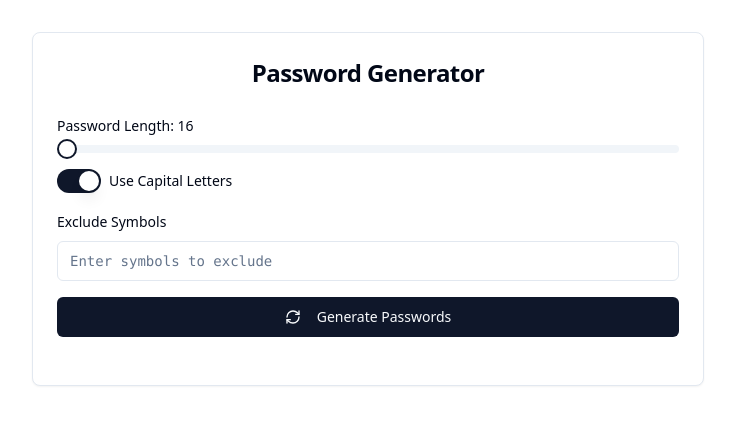
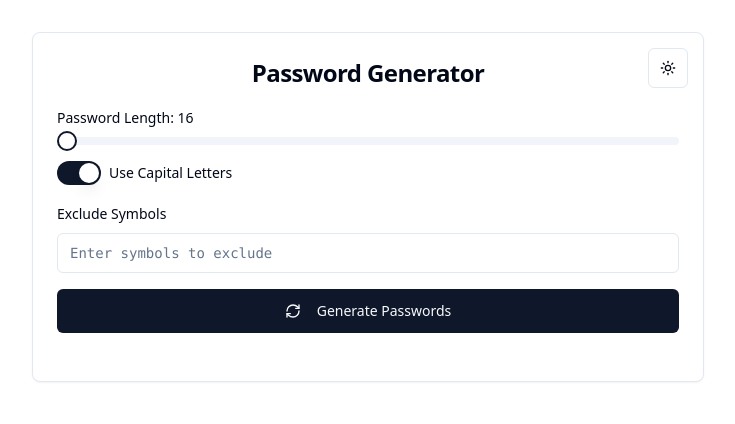
Before and after one commit to JPIL145/readable-passwordgenerator, a React (Vite) app: page / in a window 1280 px wide. Shown: the top 424 px of the page, without its empty margins (272-1007 px from the left). Built offline with nearby package versions, Linux system fonts and the light colour scheme.

Commit message:
Add dark mode button and UI improvements
Implemented a dark mode toggle button and enhanced the overall UI design for a more professional appearance.
[skip gpt_engineer]

```diff
--- a/src/App.tsx
+++ b/src/App.tsx
@@ -1,6 +1,7 @@
 import { Toaster } from "@/components/ui/toaster";
 import { Toaster as Sonner } from "@/components/ui/sonner";
 import { TooltipProvider } from "@/components/ui/tooltip";
+import { ThemeProvider } from "@/components/theme-provider";
 import { QueryClient, QueryClientProvider } from "@tanstack/react-query";
 import { BrowserRouter, Routes, Route } from "react-router-dom";
 import Index from "./pages/Index";
@@ -9,6 +10,7 @@ const queryClient = new QueryClient();
 
 const App = () => (
   <QueryClientProvider client={queryClient}>
+    <ThemeProvider defaultTheme="system" enableSystem>
       <TooltipProvider>
         <Toaster />
         <Sonner />
@@ -18,6 +20,7 @@ const App = () => (
           </Routes>
         </BrowserRouter>
       </TooltipProvider>
+    </ThemeProvider>
   </QueryClientProvider>
 );
 
--- /dev/null
+++ b/src/components/theme-provider.tsx
@@ -0,0 +1,75 @@
+import { createContext, useContext, useEffect, useState } from "react"
+
+type Theme = "dark" | "light" | "system"
+
+type ThemeProviderProps = {
+  children: React.ReactNode
+  defaultTheme?: Theme
+  storageKey?: string
+  enableSystem?: boolean
+}
+
+type ThemeProviderState = {
+  theme: Theme
+  setTheme: (theme: Theme) => void
+}
+
+const initialState: ThemeProviderState = {
+  theme: "system",
+  setTheme: () => null,
+}
+
+const ThemeProviderContext = createContext<ThemeProviderState>(initialState)
+
+export function ThemeProvider({
+  children,
+  defaultTheme = "system",
+  storageKey = "vite-ui-theme",
+  enableSystem = true,
+  ...props
+}: ThemeProviderProps) {
+  const [theme, setTheme] = useState<Theme>(
+    () => (localStorage.getItem(storageKey) as Theme) || defaultTheme
+  )
+
+  useEffect(() => {
+    const root = window.document.documentElement
+
+    root.classList.remove("light", "dark")
+
+    if (theme === "system" && enableSystem) {
+      const systemTheme = window.matchMedia("(prefers-color-scheme: dark)")
+        .matches
+        ? "dark"
+        : "light"
+
+      root.classList.add(systemTheme)
+      return
+    }
+
+    root.classList.add(theme)
+  }, [theme, enableSystem])
+
+  const value = {
+    theme,
+    setTheme: (theme: Theme) => {
+      localStorage.setItem(storageKey, theme)
+      setTheme(theme)
+    },
+  }
+
+  return (
+    <ThemeProviderContext.Provider {...props} value={value}>
+      {children}
+    </ThemeProviderContext.Provider>
+  )
+}
+
+export const useTheme = () => {
+  const context = useContext(ThemeProviderContext)
+
+  if (context === undefined)
+    throw new Error("useTheme must be used within a ThemeProvider")
+
+  return context
+}
--- a/src/pages/Index.tsx
+++ b/src/pages/Index.tsx
@@ -5,15 +5,16 @@ import { Slider } from "@/components/ui/slider";
 import { Switch } from "@/components/ui/switch";
 import { Input } from "@/components/ui/input";
 import { Label } from "@/components/ui/label";
-import { Check, Copy, RefreshCw } from "lucide-react";
+import { Check, Copy, Moon, RefreshCw, Sun } from "lucide-react";
 import { useToast } from "@/hooks/use-toast";
 import { words } from "@/data/wordDatabase";
+import { useTheme } from "next-themes";
 
-// Symbols that look similar are excluded by default
 const availableSymbols = "!@#$%^&*()_+-=[]{}|;:,.<>?";
 
 const Index = () => {
   const { toast } = useToast();
+  const { theme, setTheme } = useTheme();
   const [passwords, setPasswords] = useState<string[]>([]);
   const [passwordLength, setPasswordLength] = useState<number>(16);
   const [useCapitals, setUseCapitals] = useState(true);
@@ -80,23 +81,36 @@ const Index = () => {
   };
 
   return (
-    <div className="min-h-screen bg-background p-4 md:p-8">
-      <Card className="max-w-2xl mx-auto">
-        <CardHeader>
-          <CardTitle className="text-2xl font-bold text-center">
+    <div className="min-h-screen bg-background p-4 md:p-8 transition-colors duration-200">
+      <div className="max-w-2xl mx-auto relative">
+        <Button
+          variant="outline"
+          size="icon"
+          className="absolute right-4 top-4"
+          onClick={() => setTheme(theme === "dark" ? "light" : "dark")}
+        >
+          <Sun className="h-[1.2rem] w-[1.2rem] rotate-0 scale-100 transition-all dark:-rotate-90 dark:scale-0" />
+          <Moon className="absolute h-[1.2rem] w-[1.2rem] rotate-90 scale-0 transition-all dark:rotate-0 dark:scale-100" />
+          <span className="sr-only">Toggle theme</span>
+        </Button>
+
+        <Card className="bg-card">
+          <CardHeader className="pb-4">
+            <CardTitle className="text-2xl font-bold text-center text-foreground">
               Password Generator
             </CardTitle>
           </CardHeader>
           <CardContent className="space-y-6">
             <div className="space-y-4">
               <div className="space-y-2">
-              <Label>Password Length: {passwordLength}</Label>
+                <Label className="text-foreground">Password Length: {passwordLength}</Label>
                 <Slider
                   value={[passwordLength]}
                   onValueChange={(value) => setPasswordLength(value[0])}
                   min={16}
                   max={32}
                   step={1}
+                  className="w-full"
                 />
               </div>
 
@@ -106,40 +120,42 @@ const Index = () => {
                   checked={useCapitals}
                   onCheckedChange={setUseCapitals}
                 />
-              <Label htmlFor="capitals">Use Capital Letters</Label>
+                <Label htmlFor="capitals" className="text-foreground">Use Capital Letters</Label>
               </div>
 
               <div className="space-y-2">
-              <Label htmlFor="excluded">Exclude Symbols</Label>
+                <Label htmlFor="excluded" className="text-foreground">Exclude Symbols</Label>
                 <Input
                   id="excluded"
                   value={excludedSymbols}
                   onChange={(e) => setExcludedSymbols(e.target.value)}
                   placeholder="Enter symbols to exclude"
-                className="font-mono"
+                  className="font-mono bg-background text-foreground"
                 />
               </div>
 
               <Button
                 onClick={generatePassword}
                 className="w-full"
+                size="lg"
               >
                 <RefreshCw className="mr-2 h-4 w-4" />
                 Generate Passwords
               </Button>
             </div>
 
-          <div className="space-y-2">
+            <div className="space-y-3">
               {passwords.map((password, index) => (
                 <div
                   key={index}
-                className="flex items-center justify-between p-3 bg-muted rounded-lg font-mono"
+                  className="flex items-center justify-between p-4 bg-muted rounded-lg font-mono group hover:bg-muted/80 transition-colors"
                 >
-                <span className="break-all">{password}</span>
+                  <span className="break-all text-foreground">{password}</span>
                   <Button
                     variant="ghost"
                     size="icon"
                     onClick={() => copyToClipboard(password, index)}
+                    className="opacity-0 group-hover:opacity-100 transition-opacity"
                   >
                     {copiedIndex === index ? (
                       <Check className="h-4 w-4" />
@@ -153,6 +169,7 @@ const Index = () => {
           </CardContent>
         </Card>
       </div>
+    </div>
   );
 };
 
```
Lines whose indentation alone changed are shown as unchanged.
